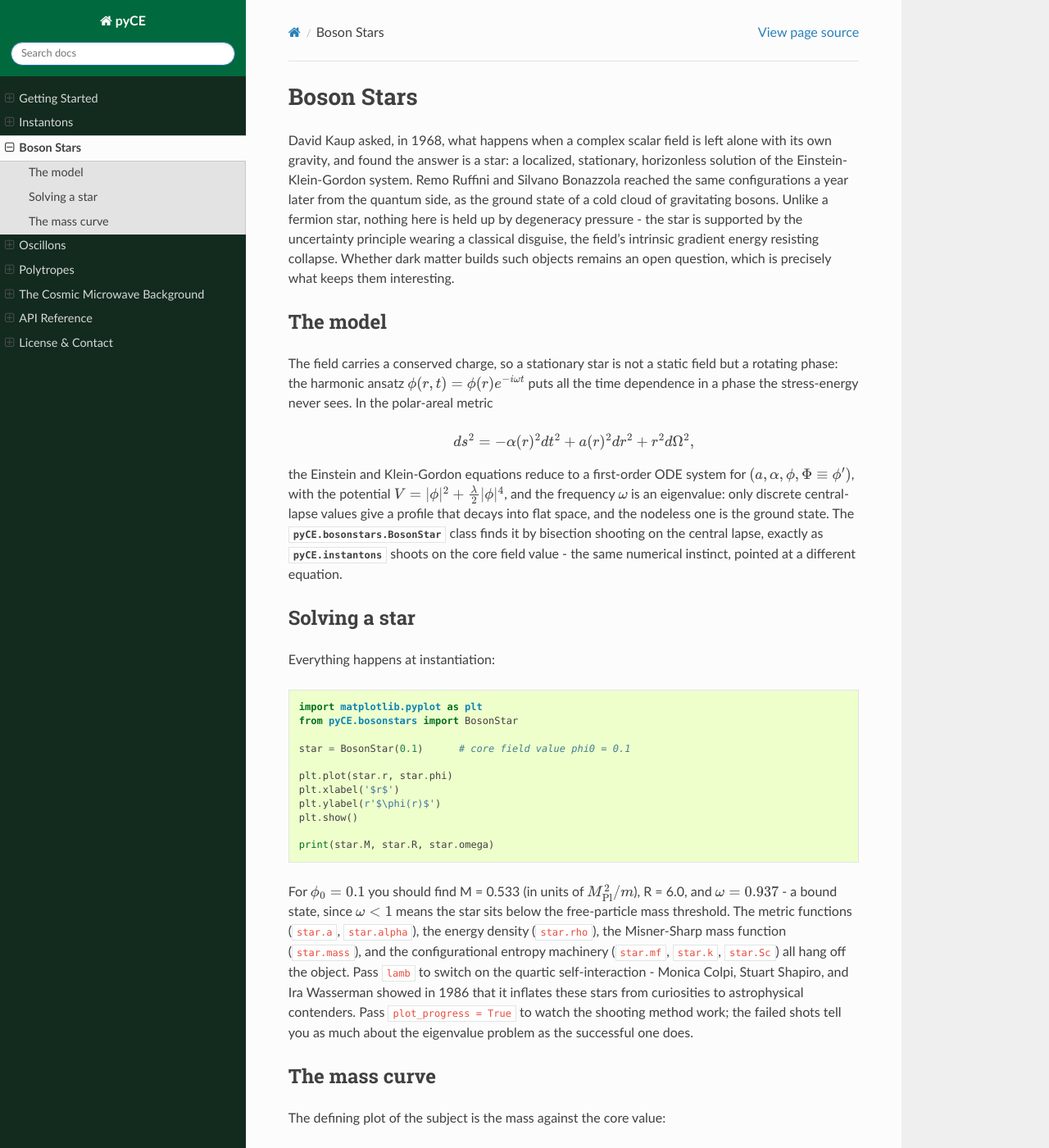
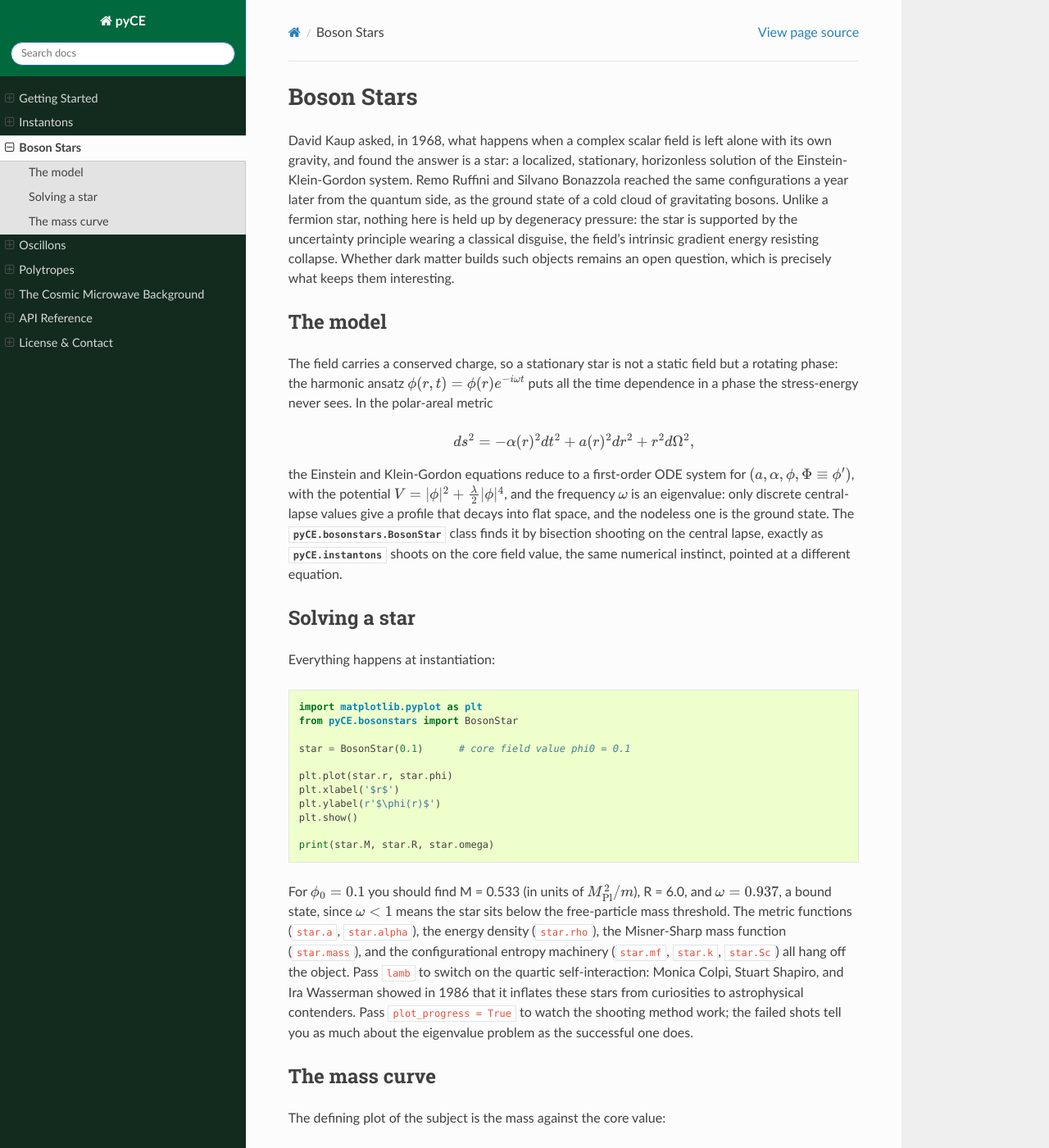
Before and after one commit to EternalTime/pyCE, a Sphinx documentation site: the page built from docs/guide_bosonstars.rst, in a window 1280 px wide and 1400 px high. Shown: the whole window at 82% size. Built offline with Sphinx 7.4.7 and the Read the Docs theme 3.1.0, drawn with Linux system fonts in a browser that asks for light colours; some of the changed text lies outside the part shown.

```diff
--- a/docs/guide_bosonstars.rst
+++ b/docs/guide_bosonstars.rst
@@ -32,7 +32,7 @@ for :math:`(a, \alpha, \phi, \Phi \equiv \phi')`, with the potential
 profile that decays into flat space, and the nodeless one is the ground
 state. The :class:`pyCE.bosonstars.BosonStar` class finds it by bisection
 shooting on the central lapse, exactly as :mod:`pyCE.instantons` shoots on
-the core field value - the same numerical instinct, pointed at a different
+the core field value, the same numerical instinct, pointed at a different
 equation.
 
 Solving a star
@@ -53,13 +53,13 @@ Everything happens at instantiation::
     print(star.M, star.R, star.omega)
 
 For :math:`\phi_0 = 0.1` you should find M = 0.533 (in units of
-:math:`M_{\rm Pl}^2/m`), R = 6.0, and :math:`\omega = 0.937` - a bound
+:math:`M_{\rm Pl}^2/m`), R = 6.0, and :math:`\omega = 0.937`, a bound
 state, since :math:`\omega < 1` means the star sits below the free-particle
 mass threshold. The metric functions (``star.a``, ``star.alpha``), the
 energy density (``star.rho``), the Misner-Sharp mass function
 (``star.mass``), and the configurational entropy machinery (``star.mf``,
 ``star.k``, ``star.Sc``) all hang off the object. Pass ``lamb`` to switch
-on the quartic self-interaction - Monica Colpi, Stuart Shapiro, and Ira
+on the quartic self-interaction: Monica Colpi, Stuart Shapiro, and Ira
 Wasserman showed in 1986 that it inflates these stars from curiosities to
 astrophysical contenders. Pass ``plot_progress = True`` to watch the
 shooting method work; the failed shots tell you as much about the
@@ -86,5 +86,5 @@ unstable to collapse, in close analogy with the white-dwarf story. Now make
 the information-theoretic version of the plot: ``[s.Sc for s in stars]``
 against :math:`\phi_0`. How does the configurational entropy behave as the
 family approaches the stability boundary? That question is exactly the kind
-this library was built to ask - see Gleiser & Sowinski, *Phys. Lett. B*
+this library was built to ask; see Gleiser & Sowinski, *Phys. Lett. B*
 **727**, 272 (2013) before peeking at the answer.
--- a/docs/guide_cosmology.rst
+++ b/docs/guide_cosmology.rst
@@ -7,7 +7,7 @@ it away from New York City, and not after evicting the pigeons. The hiss was the
 and in the decades since, COBE, WMAP, and Planck have turned that noise into
 the most precisely measured spectrum in cosmology. The angular power spectrum
 :math:`C_\ell` is usually mined for cosmological parameters; the
-:mod:`pyCE.cosmology` module asks a different question of it - how much
+:mod:`pyCE.cosmology` module asks a different question of it: how much
 information does the spectrum carry, and how is that information distributed
 across multipoles?
 
@@ -42,7 +42,7 @@ and Kullback–Leibler divergence then do what they always do::
     mf = aps.modal_fraction(wmap['ell'], wmap['Cl'].copy())
     print(aps.entropy(mf.copy()))
 
-Pay attention to the ``.copy()`` calls - they are not decoration. These
+Pay attention to the ``.copy()`` calls: they are not decoration. These
 functions flag invalid entries by writing NaN into their arguments in place,
 so hand them copies whenever you intend to reuse a spectrum.
 
@@ -58,7 +58,7 @@ fractions::
     q  = aps.modal_fraction(wmap['ell'], Cl_fit.copy())
     print(aps.KL_divergence(p.copy(), q.copy()))
 
-The divergence is measured in bits, and it is not symmetric - :math:`D(p\,\|\,q)`
+The divergence is measured in bits, and it is not symmetric: :math:`D(p\,\|\,q)`
 answers how surprised you are by the data when you believed the theory, which
 is the direction cosmology usually cares about.
 
--- a/docs/guide_instantons.rst
+++ b/docs/guide_instantons.rst
@@ -19,7 +19,7 @@ The field lives in the asymmetric double-well potential
     V(B) = \frac{1}{2}B^2 - \frac{\alpha}{3}B^3 + \frac{1}{4}B^4,
     \qquad \alpha = \frac{3}{\sqrt{2}}\,(1+g),
 
-where the asymmetry factor :math:`g` controls how far the two vacua are split -
+where the asymmetry factor :math:`g` controls how far the two vacua are split;
 at :math:`g=0` they are degenerate, and the bubble wall becomes thin. The
 bounce satisfies
 
@@ -49,7 +49,7 @@ Everything happens at instantiation::
     plt.ylabel('$B(r)$')
     plt.show()
 
-The solve takes a few seconds - each bisection step integrates the profile
+The solve takes a few seconds: each bisection step integrates the profile
 out with RK4, and overshooting runs are allowed to diverge before being
 discarded. Don't be alarmed by overflow warnings during the solve; diverging
 is precisely how a failed shot announces itself.
--- a/docs/guide_polytropes.rst
+++ b/docs/guide_polytropes.rst
@@ -6,7 +6,7 @@ working largely by himself, asked what the inside of the Sun must look
 like if it were a self-gravitating sphere of gas in hydrostatic
 equilibrium. Robert Emden
 systematized the answer in his 1907 *Gaskugeln*, and the equation that bears
-both their names has been a workhorse of stellar structure ever since -
+both their names has been a workhorse of stellar structure ever since:
 simple enough to solve on a laptop in milliseconds, rich enough that
 Chandrasekhar built the white-dwarf mass limit on top of it.
 
@@ -45,7 +45,7 @@ Solving a polytrope
     plt.show()
 
 The profile :math:`\theta` is on ``p.theta``, its derivative on ``p.psi``,
-the scaled density on ``p.rho``, and the radial grid on ``p.r`` - so the
+the scaled density on ``p.rho``, and the radial grid on ``p.r``, so the
 surface radius is simply ``p.r[-1]``. For :math:`n = 1.5` you should find it
 at 3.65, within a grid spacing of the literature value 3.6538; check it. Then
 convince yourself the solver is honest by comparing
@@ -61,7 +61,7 @@ stopping, where :math:`\theta < 0` raises a harmless warning for non-integer
 :math:`n`; the overshoot is truncated from the returned profile.
 
 With :math:`\theta` in hand, the configurational entropy of a stellar density
-profile is the same three-step computation as everywhere else in this library -
+profile is the same three-step computation as everywhere else in this library:
 transform ``p.rho`` with :func:`pyCE.math.radialFT`, normalize, and
 integrate. Compare :math:`S_c` across the index family and you have
 reproduced the heart of the configurational-entropy approach to compact
--- a/docs/index.rst
+++ b/docs/index.rst
@@ -26,7 +26,7 @@ long-lived, localized oscillations of a real scalar field. The
 ``polytropes`` module solves the Lane-Emden equation for self-gravitating
 spheres of gas. The ``cosmology`` module brings the same
 information-theoretic lens to the angular power spectrum of the cosmic
-microwave background - WMAP data is bundled, Planck data is a download away.
+microwave background: WMAP data is bundled, Planck data is a download away.
 Underneath all four sits ``pyCE.math``, where the radial Fourier transform
 lives.
 
```
Also changed, not shown: other parts of docs/guide_bosonstars.rst (+1 -1 lines), docs/guide_oscillons.rst (+5 -5 lines).
